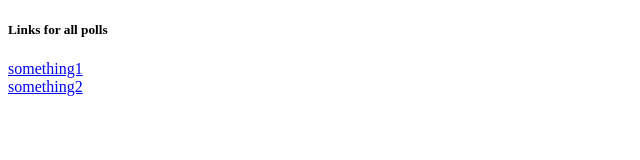
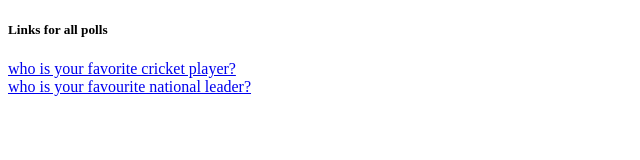
Before and after one commit to ramesh901/Voting, a plain HTML site: page adminSummary.html in a window 1280 px wide. Shown: the whole page, without its empty margins (0-640 px from the left). Drawn offline with Linux system fonts and the light colour scheme.

Commit message:
Load json data into browser

```diff
--- a/admin.js
+++ b/admin.js
@@ -12,7 +12,14 @@ function httpGet(url, callback) {
 function loadSurvey() {
     httpGet('./data.json', function (s) {
         tasks = JSON.parse(s)
+        console.log(tasks)
+        console.log("task length",tasks.length)
+        console.log(tasks[1]["title"])
         let tasksHTML = ''
+        for (let i = 0; i < tasks.length; ++i) {
+            tasksHTML += '<a href="#">' + tasks[i]["title"] + '</a> <br>'
+        }
+        document.getElementById('adminSummary').innerHTML = tasksHTML
     console.log("I am inside")
     /*
     console.log(content)
--- a/adminSummary.html
+++ b/adminSummary.html
@@ -17,11 +17,6 @@
 
         <h5>Links for all polls</h5>
         <div id="adminSummary">
-            <a href="#">something1</a>
-            <br>
-            <a href="#">something2</a>
-
-            <br>
 
 
 
```
